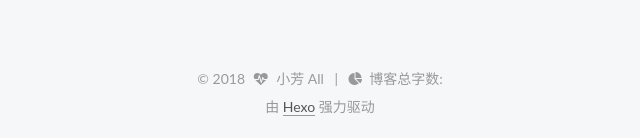
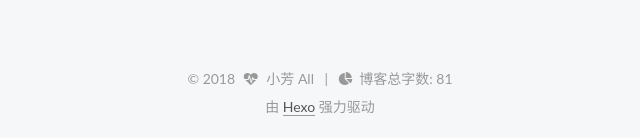
Before and after one commit to far310/far310.github.io, a plain HTML site: page index.html in a window 1280 px wide. Shown: the part 1443-1581 px from the top of the page, 450-1090 px from the left. Drawn offline with Linux system fonts and the light colour scheme; some packages are replaced by stand-ins of ours; a script that the page names is missing.

Commit message:
Site updated: 2018-06-21 22:23:58

```diff
--- a/index.html
+++ b/index.html
@@ -403,7 +403,7 @@
                   <span class="post-meta-item-text">字数统计&#58;</span>
 
                 <span title="字数统计">
-
+                  3
                 </span>
 
 
@@ -419,7 +419,7 @@
                   <span class="post-meta-item-text">阅读时长 &asymp;</span>
 
                 <span title="阅读时长">
-
+                  1
                 </span>
 
             </div>
@@ -565,7 +565,7 @@
                   <span class="post-meta-item-text">字数统计&#58;</span>
 
                 <span title="字数统计">
-
+                  78
                 </span>
 
 
@@ -581,7 +581,7 @@
                   <span class="post-meta-item-text">阅读时长 &asymp;</span>
 
                 <span title="阅读时长">
-
+                  1
                 </span>
 
             </div>
@@ -800,7 +800,7 @@
 
       <span class="post-meta-item-text">博客总字数&#58</span>
 
-    <span title="Site words total count"></span>
+    <span title="Site words total count">81</span>
 
 </div>
 
```
Also changed, not shown: 2018/06/21/Hello-GitHub/index.html (+3 -3 lines), 2018/06/21/hello-world/index.html (+3 -3 lines), about/index.html (+1 -1 lines), archives/2018/06/index.html (+1 -1 lines), archives/2018/index.html (+1 -1 lines), archives/index.html (+1 -1 lines), blabla/index.html (+1 -1 lines), categories/hello/index.html (+1 -1 lines), categories/index.html (+1 -1 lines), messages/index.html (+1 -1 lines), read/index.html (+1 -1 lines), tags/all/index.html (+1 -1 lines), tags/hello/index.html (+1 -1 lines), tags/index.html (+1 -1 lines).
